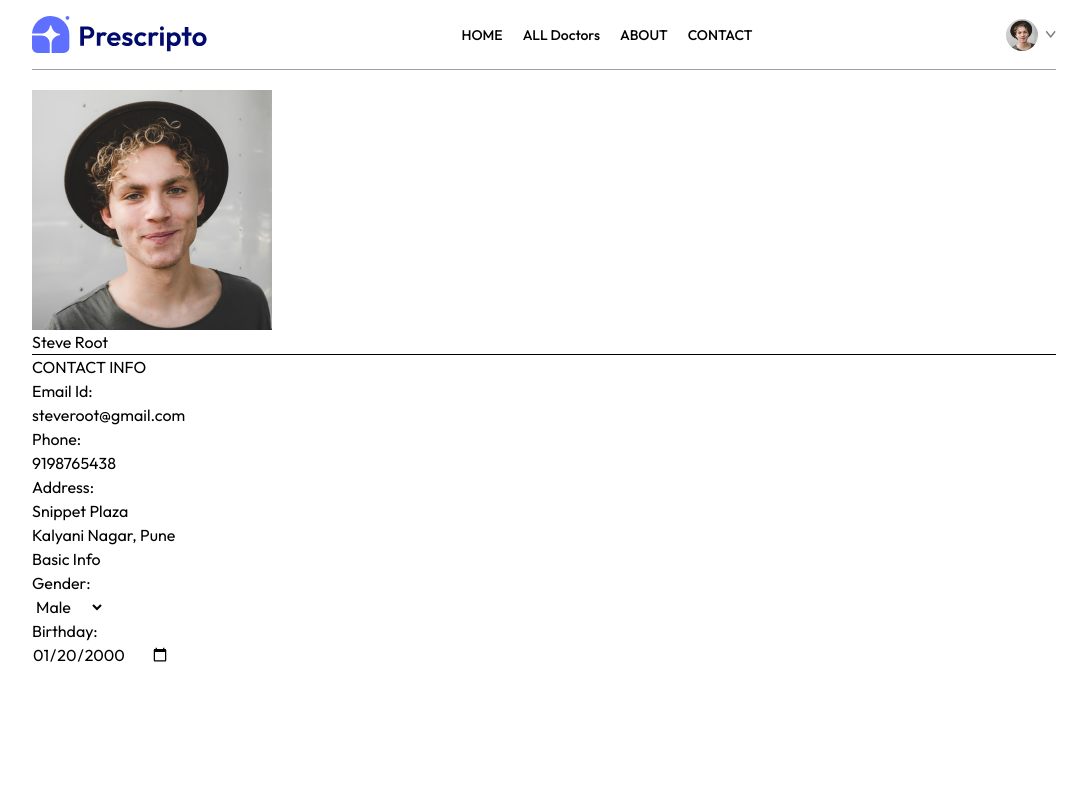
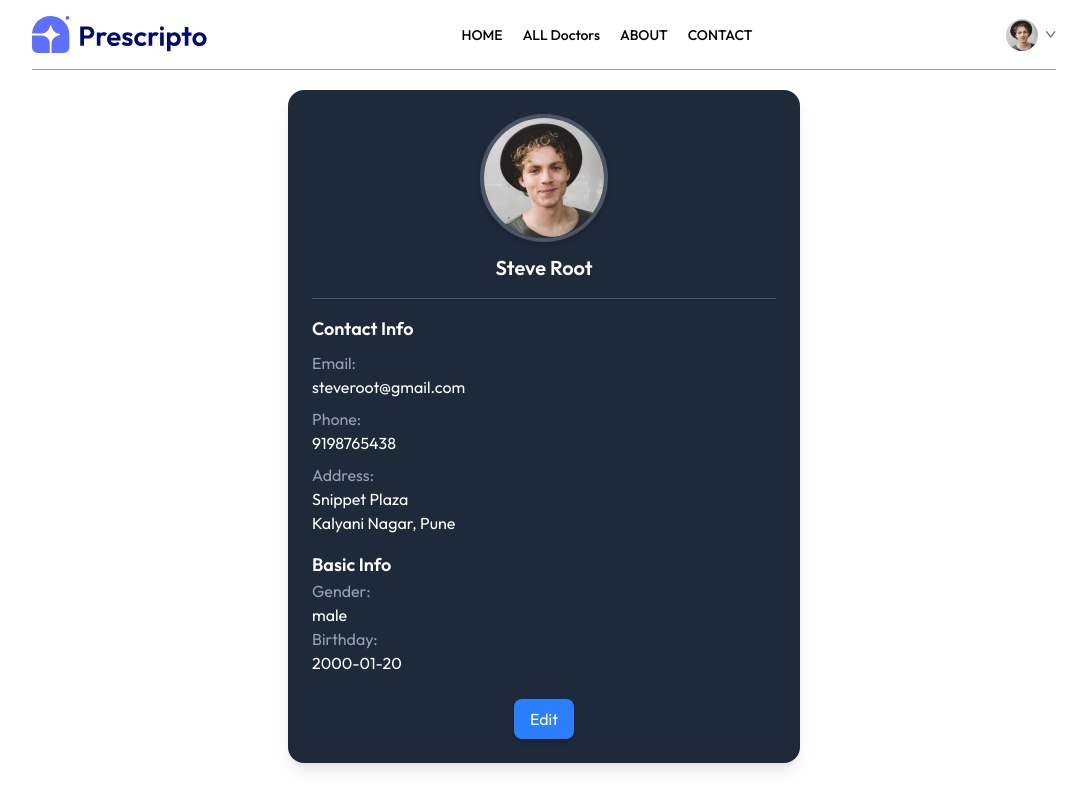
Before and after one commit to Anurag-Kuche/Prescript, a React (Vite) app: page /my-profile in a window 1280 px wide. Shown: the top 800 px of the page, without its empty margins (96-1183 px from the left). Built offline with nearby package versions, Linux system fonts and the light colour scheme.

Commit message:
profile styled

```diff
--- a/src/pages/Myprofile.jsx
+++ b/src/pages/Myprofile.jsx
@@ -1,7 +1,7 @@
 import { useState } from "react";
 import { assets } from "../assets/assets";
 
-const Myprofile = () => {
+const MyProfile = () => {
   const [userData, setUserData] = useState({
     name: "Steve Root",
     image: assets.profile_pic,
@@ -15,10 +15,16 @@ const Myprofile = () => {
     dob: "2000-01-20",
   });
 
-  const [isEdit, setIsEdit] = useState(true);
+  const [isEdit, setIsEdit] = useState(false);
+
   return (
-    <div>
-      <img src={userData.image} alt="" />
+    <div className="max-w-lg mx-auto bg-gray-800 text-white p-6 rounded-2xl shadow-lg">
+      <div className="flex flex-col items-center">
+        <img
+          src={userData.image}
+          alt="Profile"
+          className="w-32 h-32 rounded-full border-4 border-gray-600 shadow-md"
+        />
         {isEdit ? (
           <input
             type="text"
@@ -26,18 +32,20 @@ const Myprofile = () => {
             onChange={(e) =>
               setUserData((prev) => ({ ...prev, name: e.target.value }))
             }
+            className="mt-3 px-3 py-2 rounded-lg bg-gray-700 border border-gray-500 focus:outline-none"
           />
         ) : (
-        <p>{userData.name}</p>
+          <p className="text-xl font-semibold mt-3">{userData.name}</p>
         )}
+      </div>
 
-      <hr />
+      <hr className="my-4 border-gray-600" />
       <div>
-        <p>CONTACT INFO</p>
-        <div>
-          <p>Email Id:</p>
-          <p>{userData.email}</p>
-          <p>Phone:</p>
+        <p className="text-lg font-semibold">Contact Info</p>
+        <div className="mt-2">
+          <p className="text-gray-400">Email:</p>
+          <p className="mb-2">{userData.email}</p>
+          <p className="text-gray-400">Phone:</p>
           {isEdit ? (
             <input
               type="text"
@@ -45,17 +53,37 @@ const Myprofile = () => {
               onChange={(e) =>
                 setUserData((prev) => ({ ...prev, phone: e.target.value }))
               }
+              className="px-3 py-2 rounded-lg bg-gray-700 border border-gray-500 focus:outline-none"
             />
           ) : (
-            <p>{userData.phone}</p>
+            <p className="mb-2">{userData.phone}</p>
           )}
-          <p>Address:</p>
+          <p className="text-gray-400">Address:</p>
           {isEdit ? (
-            <p>
-              <input  onChange={(e)=>setUserData(prev=>({...prev,address:{...prev.address,line1:e.target.value}}))} value={userData.address.line1} type="text" />
-              <br />
-              <input onChange={(e)=>setUserData(prev=>({...prev,address:{...prev.address,line2:e.target.value}}))} value={userData.address.line2} type="text" />
-            </p>
+            <div>
+              <input
+                onChange={(e) =>
+                  setUserData((prev) => ({
+                    ...prev,
+                    address: { ...prev.address, line1: e.target.value },
+                  }))
+                }
+                value={userData.address.line1}
+                type="text"
+                className="w-full px-3 py-2 rounded-lg bg-gray-700 border border-gray-500 focus:outline-none mb-2"
+              />
+              <input
+                onChange={(e) =>
+                  setUserData((prev) => ({
+                    ...prev,
+                    address: { ...prev.address, line2: e.target.value },
+                  }))
+                }
+                value={userData.address.line2}
+                type="text"
+                className="w-full px-3 py-2 rounded-lg bg-gray-700 border border-gray-500 focus:outline-none"
+              />
+            </div>
           ) : (
             <p>
               {userData.address.line1}
@@ -66,30 +94,59 @@ const Myprofile = () => {
         </div>
       </div>
 
+      <div className="mt-4">
+        <p className="text-lg font-semibold">Basic Info</p>
         <div>
-        <p>Basic Info</p>
-        <div>
-          <p>Gender:</p>
-          {
-            isEdit
-            ? <select onChange={(e)=>setUserData(prev=>({...prev,gender:e.target.value}))} value={userData.gender}>
+          <p className="text-gray-400">Gender:</p>
+          {isEdit ? (
+            <select
+              onChange={(e) =>
+                setUserData((prev) => ({ ...prev, gender: e.target.value }))
+              }
+              value={userData.gender}
+              className="px-3 py-2 rounded-lg bg-gray-700 border border-gray-500 focus:outline-none"
+            >
               <option value="Male">Male</option>
-
               <option value="Female">Female</option>
             </select>
-            : <p>{userData.gender}</p>
+          ) : (
+            <p>{userData.gender}</p>
+          )}
+          <p className="text-gray-400">Birthday:</p>
+          {isEdit ? (
+            <input
+              type="date"
+              onChange={(e) =>
+                setUserData((prev) => ({ ...prev, dob: e.target.value }))
               }
-           <p>Birthday:</p>
-           {
-            isEdit?
-            <input type="date" onChange={(e)=>setUserData(prev=>({...prev,dob:e.target.value}))} value={userData.dob} />
-            : <p>{userData.dob}</p>
-           }
+              value={userData.dob}
+              className="px-3 py-2 rounded-lg bg-gray-700 border border-gray-500 focus:outline-none"
+            />
+          ) : (
+            <p>{userData.dob}</p>
+          )}
+        </div>
+      </div>
 
-        </div>
+      <div className="mt-6 text-center">
+        {isEdit ? (
+          <button
+            onClick={() => setIsEdit(false)}
+            className="px-4 py-2 bg-green-500 rounded-lg shadow-md hover:bg-green-600 transition"
+          >
+            Save Info
+          </button>
+        ) : (
+          <button
+            onClick={() => setIsEdit(true)}
+            className="px-4 py-2 bg-blue-500 rounded-lg shadow-md hover:bg-blue-600 transition"
+          >
+            Edit
+          </button>
+        )}
       </div>
     </div>
   );
 };
 
-export default Myprofile;
+export default MyProfile;
```
Lines whose indentation alone changed are shown as unchanged.
